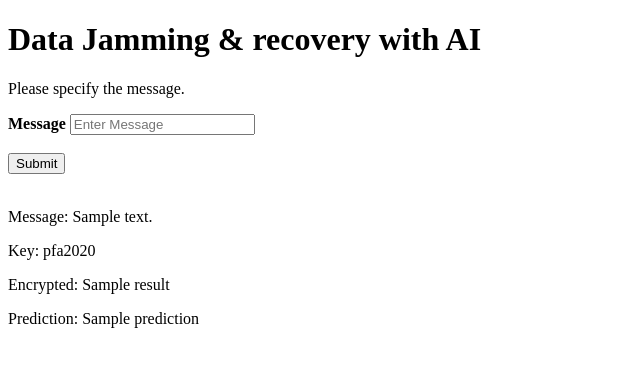
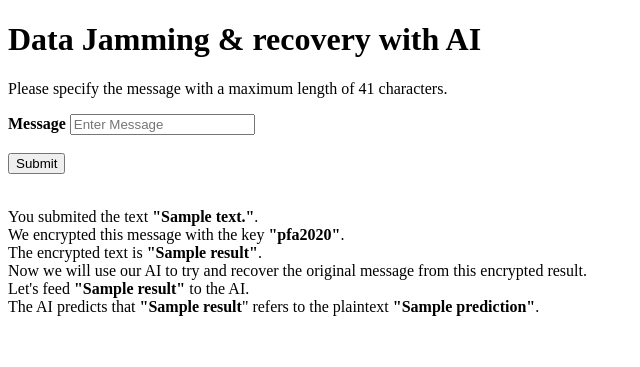
Before and after one commit to mhamedouadghiri/DataJammingWebApp, a Flask app: template templates/index.html in a window 1280 px wide. Shown: the top 367 px of the page, without its empty margins (0-640 px from the left). Run offline with Flask 2, Linux system fonts and the light colour scheme; the template is opened without the code that fills it: most values are stand-ins (such as "Sample title", 1, 10 or a date in 2020); parts of the project's set-up code (start-up, migrations or seed data) failed here and were passed over.

Commit message:
new html text

```diff
--- a/templates/index.html
+++ b/templates/index.html
@@ -10,10 +10,10 @@
 
 	<form name="passdata", action="{{ url_for('_get_data') }}", method="post">
 		<div class="container">
-			<p>Please specify the message.</p>
+			<p>Please specify the message with a maximum length of 41 characters.</p>
 
 			<label for="message"><b>Message</b></label>
-			<input type="text" placeholder="Enter Message" name="message" id="message" required>
+			<input type="text" placeholder="Enter Message" name="message" id="message" required maxlength="41">
 			<br><br>
 
 			<button type="submit" class="submitBtn">Submit</button>
@@ -24,19 +24,14 @@
 	<!-- Start Invisible Things -->
 
 	{% if message %}
-		<p>Message: {{message}}</p>
-	{% endif %}
-
-	{% if message %}
-		<p>Key: pfa2020</p>
-	{% endif %}
-
-	{% if result %}
-		<p>Encrypted: {{result}}</p>
-	{% endif %}
-
-	{% if prediction %}
-		<p>Prediction: {{prediction}}</p>
+		<p>
+			You submited the text <b>"{{message}}"</b>.<br>
+			We encrypted this message with the key <b>"pfa2020"</b>.<br>
+			The encrypted text is <b>"{{result}}"</b>.<br>
+			Now we will use our AI to try and recover the original message from this encrypted result.<br>
+			Let's feed <b>"{{result}}"</b> to the AI.<br>
+			The AI predicts that <b>"{{result}}</b>" refers to the plaintext <b>"{{prediction}}"</b>.<br>
+		</p>
 	{% endif %}
 
 	<!-- End Invisible Things -->
```
